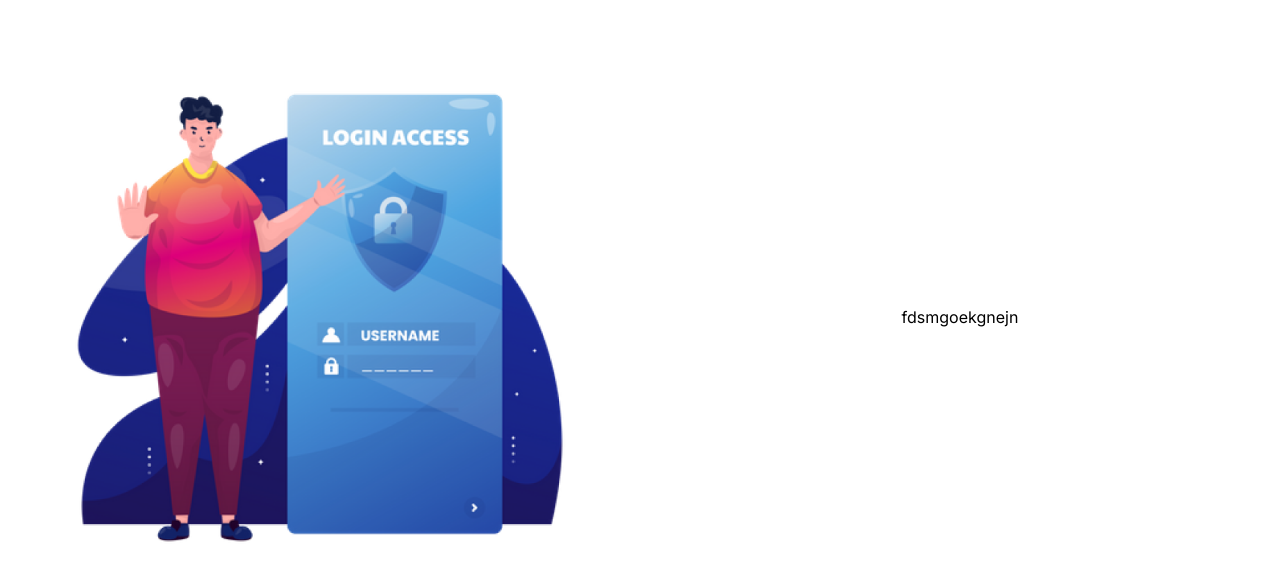
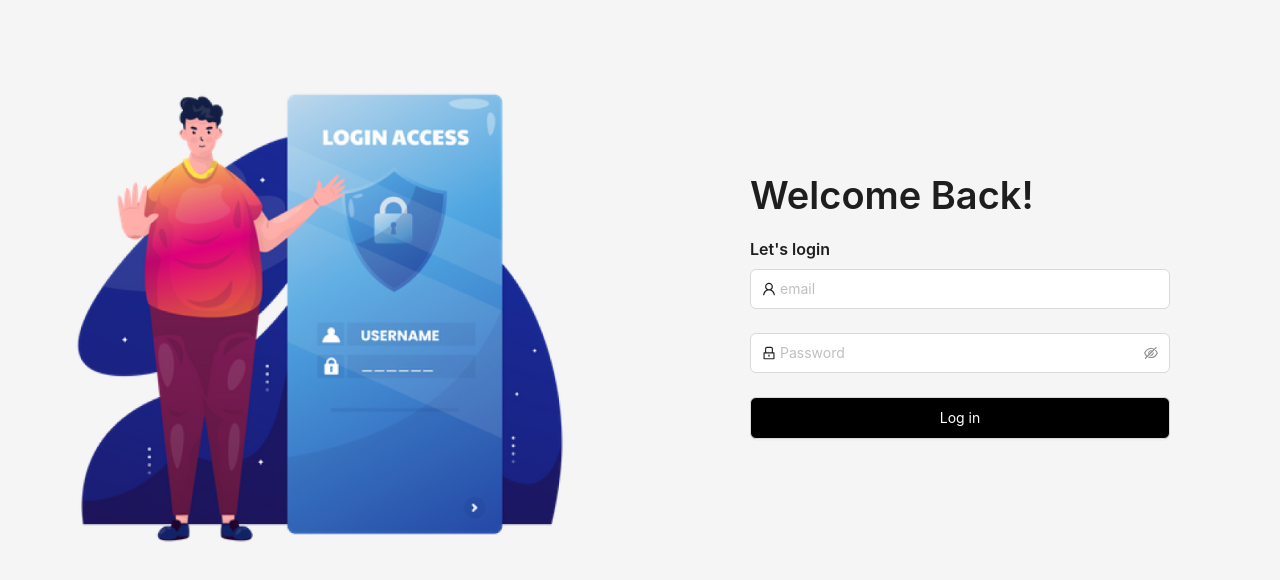
Before and after one commit to tajkir-alam/project-management-todos, a Next.js app: page /login in a window 1280 px wide. Shown: the top 580 px of the page. Built offline with nearby package versions, Linux system fonts and the light colour scheme.

Commit message:
login page created

```diff
--- /dev/null
+++ b/src/app/dashboard/page.js
@@ -0,0 +1,11 @@
+import React from 'react';
+
+const page = () => {
+    return (
+        <div>
+            welcome to dashboard page
+        </div>
+    );
+};
+
+export default page;
--- a/src/app/login/page.js
+++ b/src/app/login/page.js
@@ -1,9 +1,28 @@
+"use client";
 import Image from "next/image";
 import React from "react";
+import { LockOutlined, UserOutlined } from "@ant-design/icons";
+import { Button, Form, Input, Typography } from "antd";
+import { useRouter } from 'next/navigation'
 
-const page = () => {
+const Login = () => {
+  const { Title } = Typography;
+  // eslint-disable-next-line react-hooks/rules-of-hooks
+  const router = useRouter();
+
+  const onFinish = (values) => {
+    console.log("Received values:", values);
+    const { email, password } = values;
+    if (email === "admin@gmail.com" && password === "12345678") {
+      console.log("dashboard");
+      router.push("/dashboard");
+    } else {
+      console.log("The credentials you entered it's incorrect");
+    }
+  };
+
   return (
-    <main>
+    <main className="bg-[#F5F5F5]">
       <div className="grid grid-cols-2 justify-center items-center">
         <div className="hidden lg:block">
           <Image
@@ -12,14 +31,75 @@
             width={560}
             height={760}
             className="mx-auto"
+            priority
           />
         </div>
-        <div className="mx-auto">
-            fdsmgoekgnejn
+        <div className="px-10 flex justify-center">
+          <Form
+            name="normal_login"
+            className="login-form w-3/4"
+            initialValues={{
+              remember: true,
+            }}
+            onFinish={onFinish}
+          >
+            <Title level={1} className="mb-0 pb-0">
+              Welcome Back!
+            </Title>
+            <Title level={5} className="mt-0 pt-0">
+              Let&apos;s login
+            </Title>
+            <Form.Item
+              name="email"
+              rules={[
+                {
+                  required: true,
+                  message: "Please input your email!",
+                },
+                {
+                  type: "email",
+                  message: "Please enter a valid email address!",
+                },
+              ]}
+            >
+              <Input
+                prefix={<UserOutlined className="site-form-item-icon" />}
+                placeholder="email"
+                className="py-2"
+              />
+            </Form.Item>
+            <Form.Item
+              name="password"
+              rules={[
+                {
+                  required: true,
+                  message: "Please input your Password!",
+                },
+                { min: 6, message: "Password must be at least 6 characters!" },
+              ]}
+            >
+              <Input.Password
+                prefix={<LockOutlined className="site-form-item-icon" />}
+                type="password"
+                placeholder="Password"
+                className="py-2"
+              />
+            </Form.Item>
+
+            <Form.Item>
+              <Button
+                htmlType="submit"
+                className="login-form-button bg-black text-white py-5 flex items-center justify-center"
+                block
+              >
+                Log in
+              </Button>
+            </Form.Item>
+          </Form>
         </div>
       </div>
     </main>
   );
 };
 
-export default page;
+export default Login;
--- a/src/app/page.js
+++ b/src/app/page.js
@@ -1,113 +1,10 @@
 import Image from "next/image";
+import Login from "./login/page";
 
 export default function Home() {
   return (
-    <main className="flex min-h-screen flex-col items-center justify-between p-24">
-      <div className="z-10 max-w-5xl w-full items-center justify-between font-mono text-sm lg:flex">
-        <p className="fixed left-0 top-0 flex w-full justify-center border-b border-gray-300 bg-gradient-to-b from-zinc-200 pb-6 pt-8 backdrop-blur-2xl dark:border-neutral-800 dark:bg-zinc-800/30 dark:from-inherit lg:static lg:w-auto  lg:rounded-xl lg:border lg:bg-gray-200 lg:p-4 lg:dark:bg-zinc-800/30">
-          Get started by editing&nbsp;
-          <code className="font-mono font-bold">src/app/page.js</code>
-        </p>
-        <div className="fixed bottom-0 left-0 flex h-48 w-full items-end justify-center bg-gradient-to-t from-white via-white dark:from-black dark:via-black lg:static lg:h-auto lg:w-auto lg:bg-none">
-          <a
-            className="pointer-events-none flex place-items-center gap-2 p-8 lg:pointer-events-auto lg:p-0"
-            href="https://vercel.com?utm_source=create-next-app&utm_medium=appdir-template&utm_campaign=create-next-app"
-            target="_blank"
-            rel="noopener noreferrer"
-          >
-            By{" "}
-            <Image
-              src="/vercel.svg"
-              alt="Vercel Logo"
-              className="dark:invert"
-              width={100}
-              height={24}
-              priority
-            />
-          </a>
-        </div>
-      </div>
-
-      <div className="relative flex place-items-center before:absolute before:h-[300px] before:w-full sm:before:w-[480px] before:-translate-x-1/2 before:rounded-full before:bg-gradient-radial before:from-white before:to-transparent before:blur-2xl before:content-[''] after:absolute after:-z-20 after:h-[180px] after:w-full sm:after:w-[240px] after:translate-x-1/3 after:bg-gradient-conic after:from-sky-200 after:via-blue-200 after:blur-2xl after:content-[''] before:dark:bg-gradient-to-br before:dark:from-transparent before:dark:to-blue-700 before:dark:opacity-10 after:dark:from-sky-900 after:dark:via-[#0141ff] after:dark:opacity-40 before:lg:h-[360px] z-[-1]">
-        <Image
-          className="relative dark:drop-shadow-[0_0_0.3rem_#ffffff70] dark:invert"
-          src="/next.svg"
-          alt="Next.js Logo"
-          width={180}
-          height={37}
-          priority
-        />
-      </div>
-
-      <div className="mb-32 grid text-center lg:max-w-5xl lg:w-full lg:mb-0 lg:grid-cols-4 lg:text-left">
-        <a
-          href="https://nextjs.org/docs?utm_source=create-next-app&utm_medium=appdir-template&utm_campaign=create-next-app"
-          className="group rounded-lg border border-transparent px-5 py-4 transition-colors hover:border-gray-300 hover:bg-gray-100 hover:dark:border-neutral-700 hover:dark:bg-neutral-800/30"
-          target="_blank"
-          rel="noopener noreferrer"
-        >
-          <h2 className={`mb-3 text-2xl font-semibold`}>
-            Docs{" "}
-            <span className="inline-block transition-transform group-hover:translate-x-1 motion-reduce:transform-none">
-              -&gt;
-            </span>
-          </h2>
-          <p className={`m-0 max-w-[30ch] text-sm opacity-50`}>
-            Find in-depth information about Next.js features and API.
-          </p>
-        </a>
-
-        <a
-          href="https://nextjs.org/learn?utm_source=create-next-app&utm_medium=appdir-template-tw&utm_campaign=create-next-app"
-          className="group rounded-lg border border-transparent px-5 py-4 transition-colors hover:border-gray-300 hover:bg-gray-100 hover:dark:border-neutral-700 hover:dark:bg-neutral-800 hover:dark:bg-opacity-30"
-          target="_blank"
-          rel="noopener noreferrer"
-        >
-          <h2 className={`mb-3 text-2xl font-semibold`}>
-            Learn{" "}
-            <span className="inline-block transition-transform group-hover:translate-x-1 motion-reduce:transform-none">
-              -&gt;
-            </span>
-          </h2>
-          <p className={`m-0 max-w-[30ch] text-sm opacity-50`}>
-            Learn about Next.js in an interactive course with&nbsp;quizzes!
-          </p>
-        </a>
-
-        <a
-          href="https://vercel.com/templates?framework=next.js&utm_source=create-next-app&utm_medium=appdir-template&utm_campaign=create-next-app"
-          className="group rounded-lg border border-transparent px-5 py-4 transition-colors hover:border-gray-300 hover:bg-gray-100 hover:dark:border-neutral-700 hover:dark:bg-neutral-800/30"
-          target="_blank"
-          rel="noopener noreferrer"
-        >
-          <h2 className={`mb-3 text-2xl font-semibold`}>
-            Templates{" "}
-            <span className="inline-block transition-transform group-hover:translate-x-1 motion-reduce:transform-none">
-              -&gt;
-            </span>
-          </h2>
-          <p className={`m-0 max-w-[30ch] text-sm opacity-50`}>
-            Explore starter templates for Next.js.
-          </p>
-        </a>
-
-        <a
-          href="https://vercel.com/new?utm_source=create-next-app&utm_medium=appdir-template&utm_campaign=create-next-app"
-          className="group rounded-lg border border-transparent px-5 py-4 transition-colors hover:border-gray-300 hover:bg-gray-100 hover:dark:border-neutral-700 hover:dark:bg-neutral-800/30"
-          target="_blank"
-          rel="noopener noreferrer"
-        >
-          <h2 className={`mb-3 text-2xl font-semibold`}>
-            Deploy{" "}
-            <span className="inline-block transition-transform group-hover:translate-x-1 motion-reduce:transform-none">
-              -&gt;
-            </span>
-          </h2>
-          <p className={`m-0 max-w-[30ch] text-sm opacity-50 text-balance`}>
-            Instantly deploy your Next.js site to a shareable URL with Vercel.
-          </p>
-        </a>
-      </div>
+    <main>
+      <Login />
     </main>
   );
 }
```
